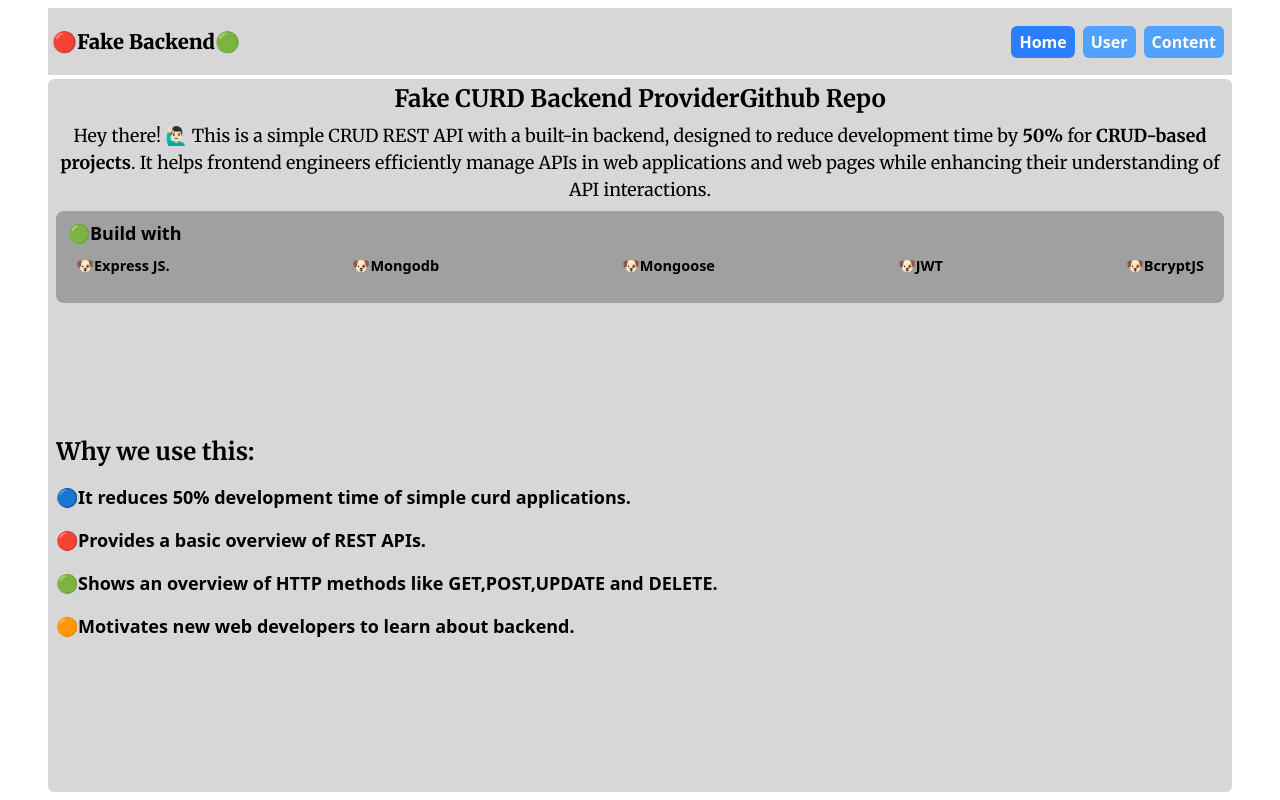
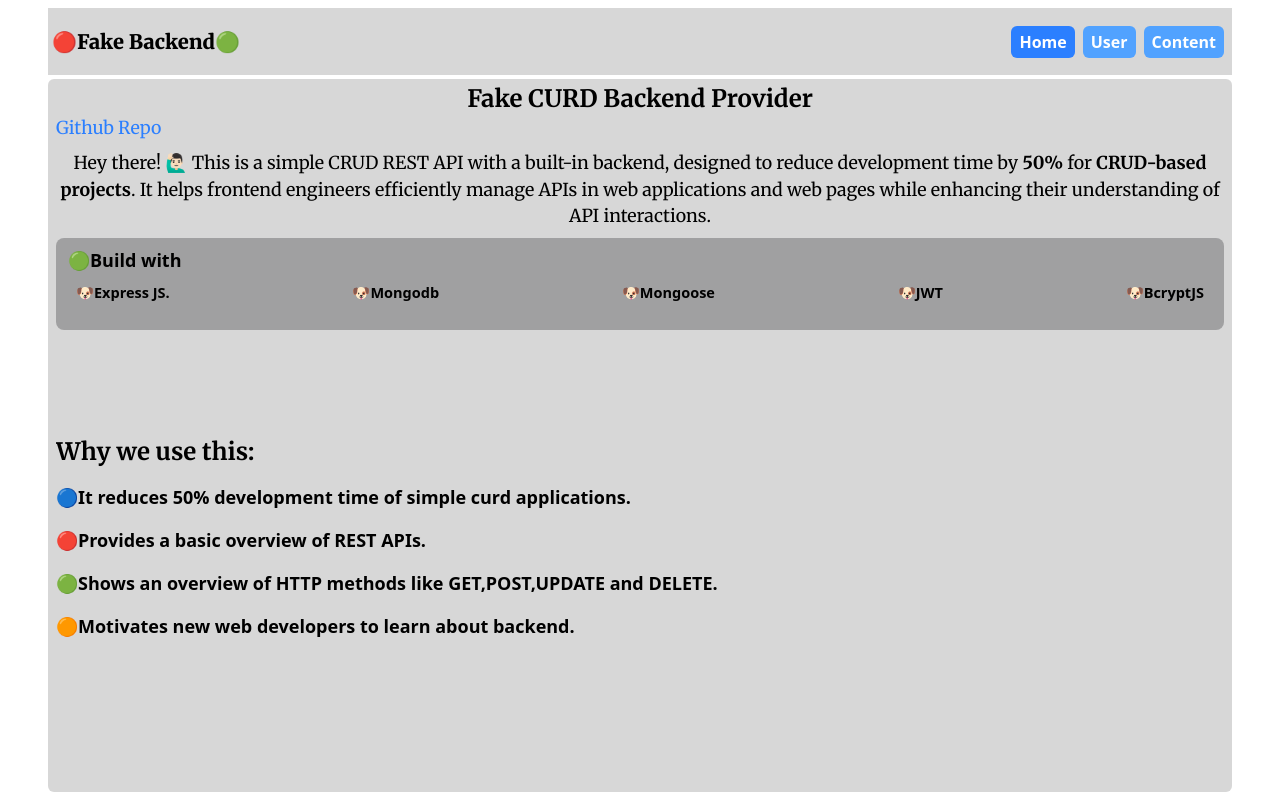
Before and after one commit to Biswajit0972/fakeDataApi, a React (Vite) app in the folder frontend/: page / in a window 1280 px wide. Built offline with nearby package versions, Linux system fonts and the light colour scheme.

Commit message:
final touch done

```diff
--- a/frontend/src/pages/Home.tsx
+++ b/frontend/src/pages/Home.tsx
@@ -6,11 +6,11 @@ const Home = () => {
         <div className="h-full w-full relative">
             <div className="w-full max-w-screen relative h-full">
                 <div className="child-box  flex flex-col gap-2">
-                    <div className="w-full overflow-hidden ">
-                        <h1 className="title flex-between gap-3">
+                    <div className="w-full overflow-hidden flex-between gap-3">
+                        <h1 className="title ">
                             Fake CURD Backend Provider
-                            <NavLink to="https://github.com/Biswajit0972/fakeDataApi/blob/main/readme.md">Github Repo</NavLink>
                         </h1>
+                            <NavLink  className="sub-txt text-blue-500" to="https://github.com/Biswajit0972/fakeDataApi/blob/main/readme.md">Github Repo</NavLink>
                     </div>
                     <div className="w-full overflow-hidden">
                         <h4 className="sub-txt">
```
